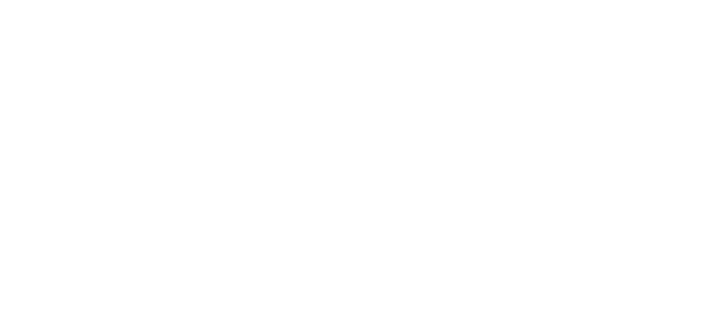
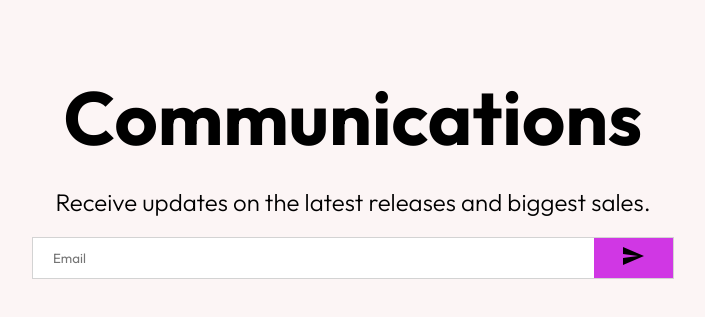
Before and after one commit to DustinFlynn297/EcommerceMERN, a React (Create React App) app in the folder everything-volleyball/: page / in a window 1280 px wide. Shown: the part 2451-2768 px from the top of the page, without its empty margins (287-992 px from the left). Before the commit the page ends 2385 px from the top, so only its background shows below. Built offline with nearby package versions, Linux system fonts and the light colour scheme.

Commit message:
Finished styling the bulletin/communications component to allow customers to sign up for our email blasts.

```diff
--- /dev/null
+++ b/everything-volleyball/src/components/Bulletin/Bulletin.jsx
@@ -0,0 +1,55 @@
+import SendIcon from '@mui/icons-material/Send';
+import styled from 'styled-components'
+
+const Container = styled.div`
+    height: 60vh;
+    background-color: #fcf5f5;
+    display: flex;
+    align-items: center;
+    justify-content: center;
+    flex-direction: column;
+`
+const Title = styled.h1`
+    font-size: 75px;
+    margin-bottom: 22px;
+`
+const Description = styled.div`
+    font-size: 24px;
+    font-weight: 300;
+    margin-bottom: 20px;
+`
+const InputContainer = styled.div`
+    width: 50%;
+    height: 40px;
+    background-color: white;
+    display: flex;
+    justify-content: space-between;
+    border: 1px solid lightgrey;
+`
+const Input = styled.input`
+    border: none;
+    flex: 8;
+    padding-left: 20px;
+`
+const Button = styled.button`
+    flex: 1;
+    border: none;
+    background-color: #d037e4;
+`
+
+const Bulletin = () => {
+    return (
+        <Container>
+            <Title>Communications</Title>
+            <Description>Receive updates on the latest releases and biggest sales.</Description>
+            <InputContainer>
+                <Input placeholder="Email"/>
+                <Button>
+                    <SendIcon/>
+                </Button>
+            </InputContainer>
+        </Container>
+    )
+}
+
+export default Bulletin
--- a/everything-volleyball/src/components/DepartmentItem/DepartmentItem.jsx
+++ b/everything-volleyball/src/components/DepartmentItem/DepartmentItem.jsx
@@ -13,7 +13,6 @@
 
 `
 const Info = styled.div`
-    opacity: 0;
     position:absolute;
     top: 0;
     left: 0;
--- a/everything-volleyball/src/components/Home/Home.jsx
+++ b/everything-volleyball/src/components/Home/Home.jsx
@@ -1,5 +1,6 @@
 import React from 'react'
 import Broadcast from '../Broadcast/Broadcast'
+import Bulletin from '../Bulletin/Bulletin'
 import Department from '../Department/Department'
 import Merchandise from '../Merchandise/Merchandise'
 import Navbar from '../Navbar/Navbar'
@@ -16,6 +17,7 @@
             <Scroll />
             <Department />
             <Merchandise />
+            <Bulletin />
         </div>
     )
 }
```
